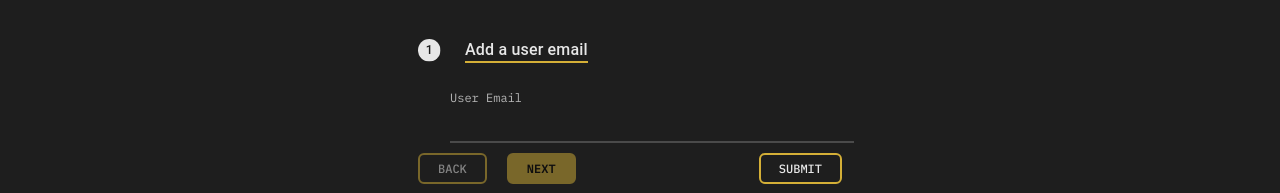
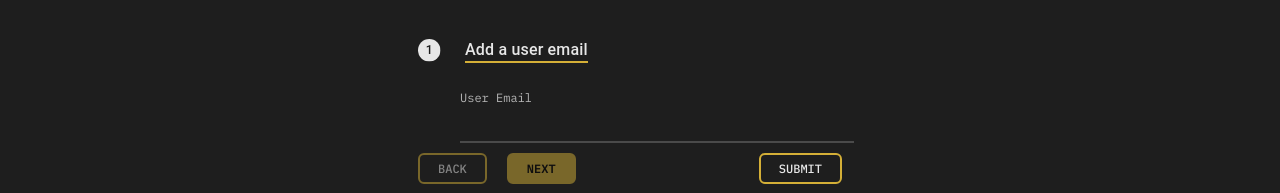
Before and after one commit to redpwilliams/shredquarters_vt, a Next.js app: page /admin/users in a window 1280 px wide. Shown: the part 147-340 px from the top of the page. Built offline with nearby package versions, Linux system fonts and the light colour scheme; no server answers.

Commit message:
fix: styles not rendering

```diff
--- a/components/layouts/ConsoleLayout/ConsoleLayout.tsx
+++ b/components/layouts/ConsoleLayout/ConsoleLayout.tsx
@@ -77,6 +77,10 @@ const ConsoleLayout = ({ steps }: ConsoleLayoutProps) => {
               <StepContent
                 TransitionProps={{ unmountOnExit: false }}
                 style={{ position: 'relative' }}
+                sx={{
+                  paddingLeft: '3rem',
+                  fontSize: 'var(--fs-lg)'
+                }}
               >
                 {step.component}
               </StepContent>
@@ -127,7 +131,8 @@ const ConsoleLayout = ({ steps }: ConsoleLayoutProps) => {
             display: hasErrors ? '' : 'none',
             margin: '0 auto',
             fontSize: '1.25rem',
-            alignItems: 'center'
+            alignItems: 'center',
+            backgroundColor: '#383838'
           }}
         >
           Error: Ensure all fields are completed
```
